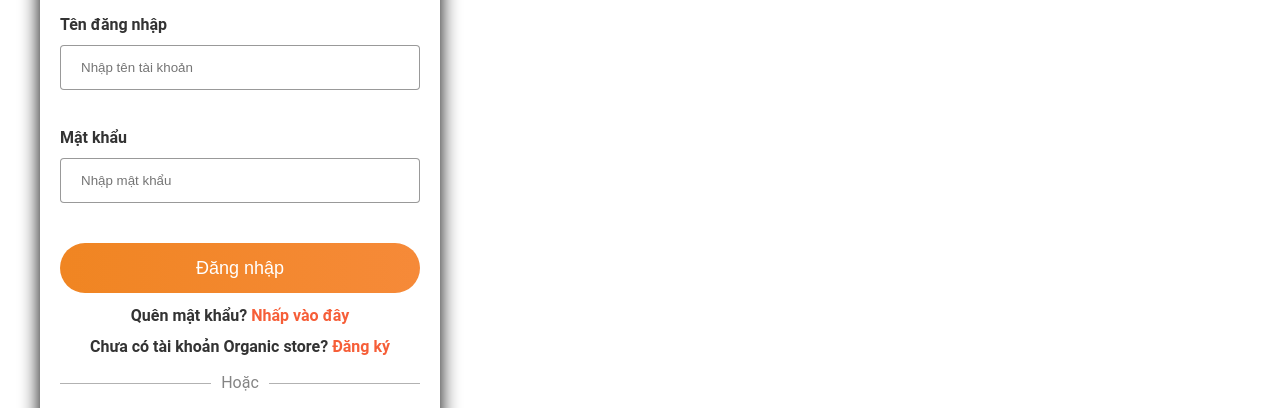
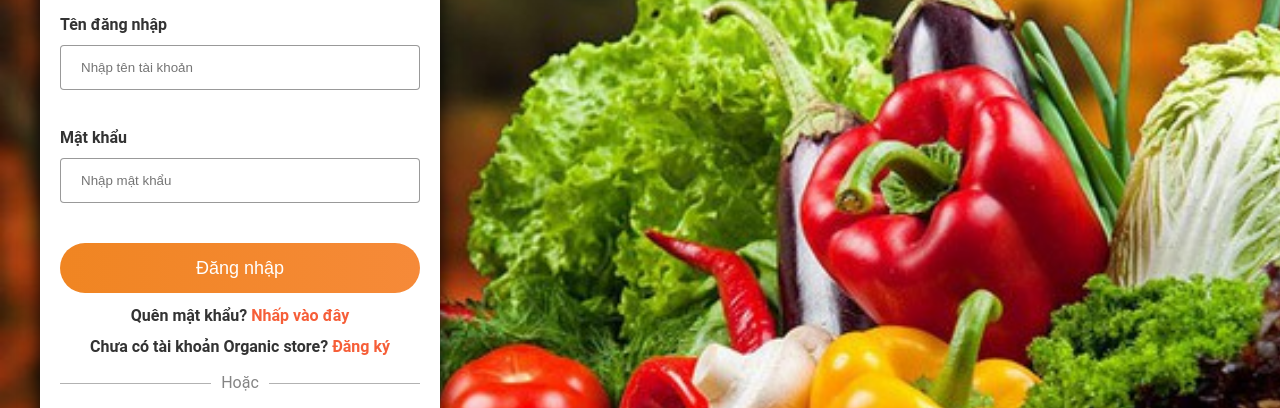
Before and after one commit to TienZona/OrganicStore, a plain HTML site: page login.html in a window 1280 px wide. Shown: the part 203-611 px from the top of the page. Drawn offline with nearby package versions, Linux system fonts and the light colour scheme.

Commit message:
update img

```diff
--- a/css/base.css
+++ b/css/base.css
@@ -24,7 +24,7 @@ html {
     left: 0;
     right: 0;
     bottom: 0;
-    background-image: url("./img/Nen2.jpg");
+    background-image: url("../img/Nen2.jpg");
     background-repeat: no-repeat;
     background-attachment: fixed;
     background-size: 100%;
@@ -35,7 +35,7 @@ html {
 }
 
 #main.main--login {
-    background-image: url("./img/Nen1.jpg");
+    background-image: url("../img/Nen1.jpg");
     background-repeat: no-repeat;
     background-attachment: fixed;
     background-size: cover;
```
